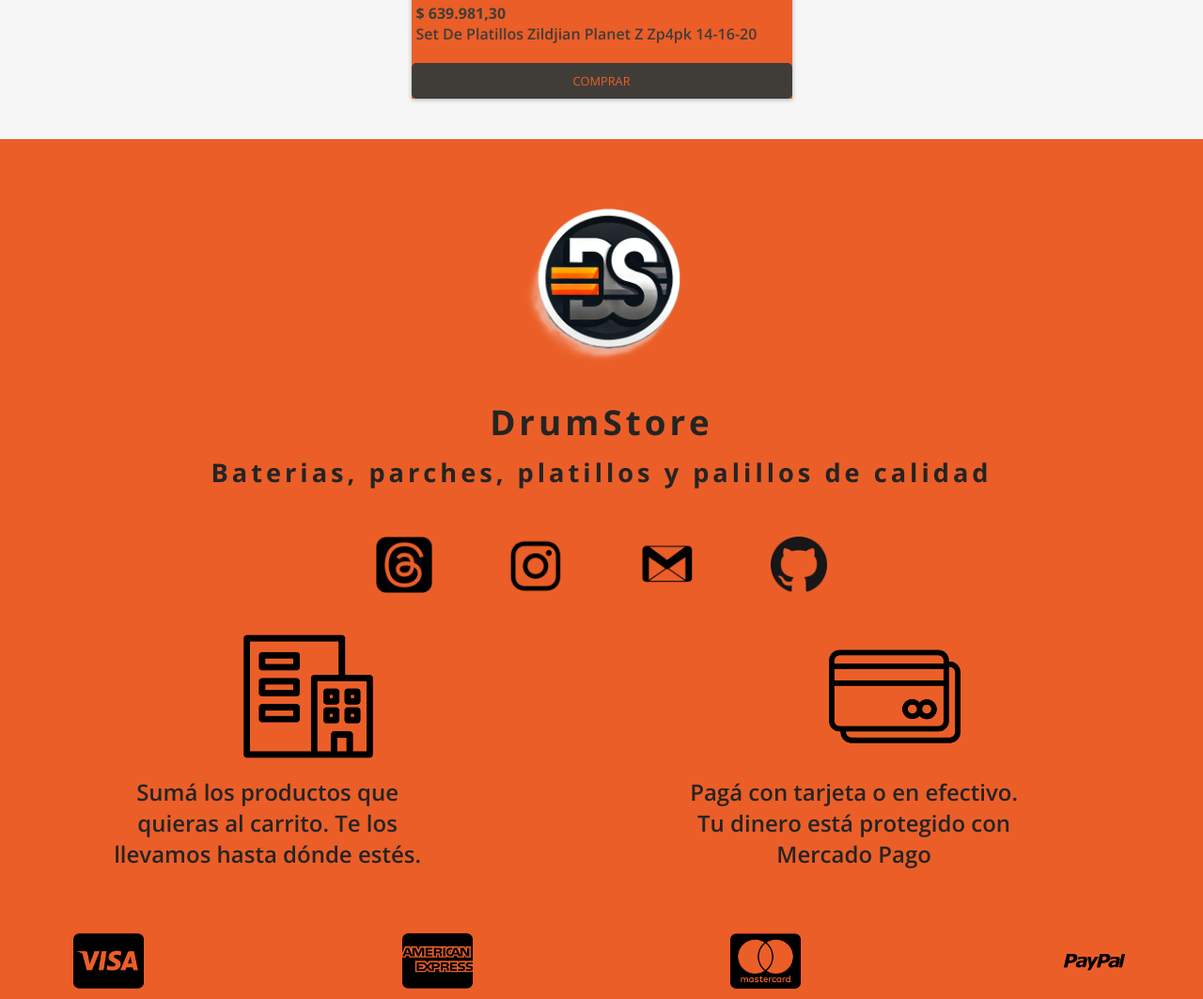
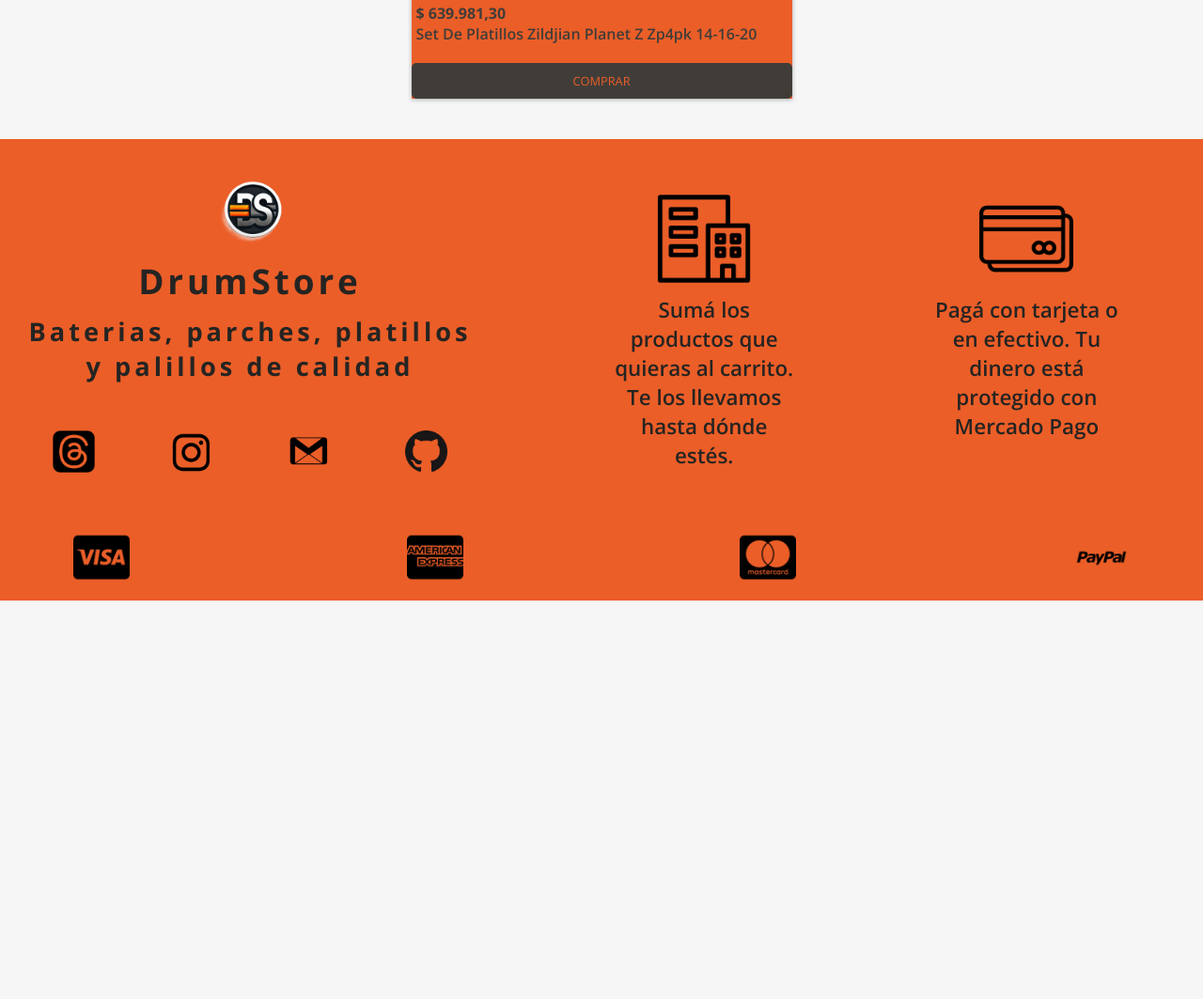
Before and after one commit to MatiCasiba/drumstore, a website built with Vite: page index.html in a window 1280 px wide. Shown: the part 2495-3558 px from the top of the page at 94% size. After the commit the page ends 3134 px from the top, so only its background shows below. Built offline with nearby package versions, Linux system fonts and the light colour scheme; files whose address does not match are found by name.

Commit message:
Agregando 2 breakpoints más al footer para pantallas grandes (notebooks/pc)

```diff
--- a/index.html
+++ b/index.html
@@ -97,10 +97,10 @@
         </div> <!-- __pays -->
 
         <div class="content-footer__content-cardLogos">
-          <img src="public/icons-footer/visa-icon.png" alt="imagen tarjeta visa" class="content-footer__logos-pays">
-          <img src="public/icons-footer/american-express-icon.png" alt="imagen tarjeta american express" class="content-footer__logos-pays">
-          <img src="public/icons-footer/mastercard.png" alt="imagen tarjeta mastercard" class="content-footer__logos-pays">
-          <img src="public/icons-footer/paypal-icon.png" alt="imagen paypal" class="content-footer__logos-pays">
+          <img src="/icons-footer/visa-icon.png" alt="imagen tarjeta visa" class="content-footer__logos-pays">
+          <img src="/icons-footer/american-express-icon.png" alt="imagen tarjeta american express" class="content-footer__logos-pays">
+          <img src="/icons-footer/mastercard.png" alt="imagen tarjeta mastercard" class="content-footer__logos-pays">
+          <img src="/icons-footer/paypal-icon.png" alt="imagen paypal" class="content-footer__logos-pays">
         </div> <!-- __contents-logos -->
 
       </div> <!-- .content-footer -->
--- a/src/sass/layout/_footer.scss
+++ b/src/sass/layout/_footer.scss
@@ -1,5 +1,8 @@
 @use '../base/variables';
 
+footer{
+    background-color: variables.$color-3;
+}
 .content-footer{
     background: variables.$color-3;
     color: variables.$color-2;
@@ -7,8 +10,27 @@
     margin-top: 5px;
     margin-bottom: 0;
 
+    @media screen and (min-width: 1200px) {
+        &{
+            display: flex;
+            flex-wrap: wrap;
+            justify-content: space-between;
+        }
+    }
+
+    @media screen and (min-width: 1400px) {
+        &{
+            max-width: 1250px;
+            margin: 0 auto;
+        }
+    }
+
     &__empresa{
         font-size: 1.2rem;
+
+        @media screen and (min-width: 1200px) {
+            max-width: 500px;
+        }
     }
     &__logo-eslogan{
         padding: 10px;
@@ -21,6 +43,10 @@
 
         @media screen and (min-width: 768px){
             width: 250px;
+        }
+
+        @media screen and (min-width: 1200px) {
+            width: 100px;
         }
     }
     &__titulo-footer{
@@ -62,6 +88,10 @@
         @media screen and (min-width: 768px){
             width: 60px;
         }
+
+        @media screen and (min-width: 1200px) {
+            width: 45px;
+        }
     }
 
     &__pays{
@@ -70,6 +100,13 @@
 
         @media screen and (min-width: 992px) {
             display: flex;
+        }
+
+        @media screen and (min-width: 1200px) {
+            &{
+                display: flex;
+                width: 55%;
+            }
         }
 
     }
@@ -82,6 +119,12 @@
         @media screen and (min-width:992px){
             display: block;
         }
+
+        @media screen and (min-width: 1200px) {
+            &{
+                display: block;
+            }
+        }
     }
     &__icons{
         width: 100px;
@@ -92,6 +135,12 @@
         @media screen and (min-width: 992px) {
             display: flex;
             margin: 0 auto;
+        }
+
+        @media screen and (min-width: 1200px) {
+            &{
+                width: 100px;
+            }
         }
     }
     &__text-info{
@@ -110,6 +159,15 @@
             font-size: 1.5rem;
             width: 350px;
             text-align: center;
+        }
+
+        @media screen and (min-width: 1200px) {
+            &{
+                width: 200px;
+                font-size: 1.4rem;
+                margin: 0 auto;
+                margin-top: 10px;
+            }
         }
     }
 
@@ -130,6 +188,9 @@
         @media screen and (min-width: 992px) {
             width: 75px;
         }
+        @media screen and (min-width: 1200px) {
+            width: 60px;
+        }
     }
 
 }
```
Also changed, not shown: README.md.
